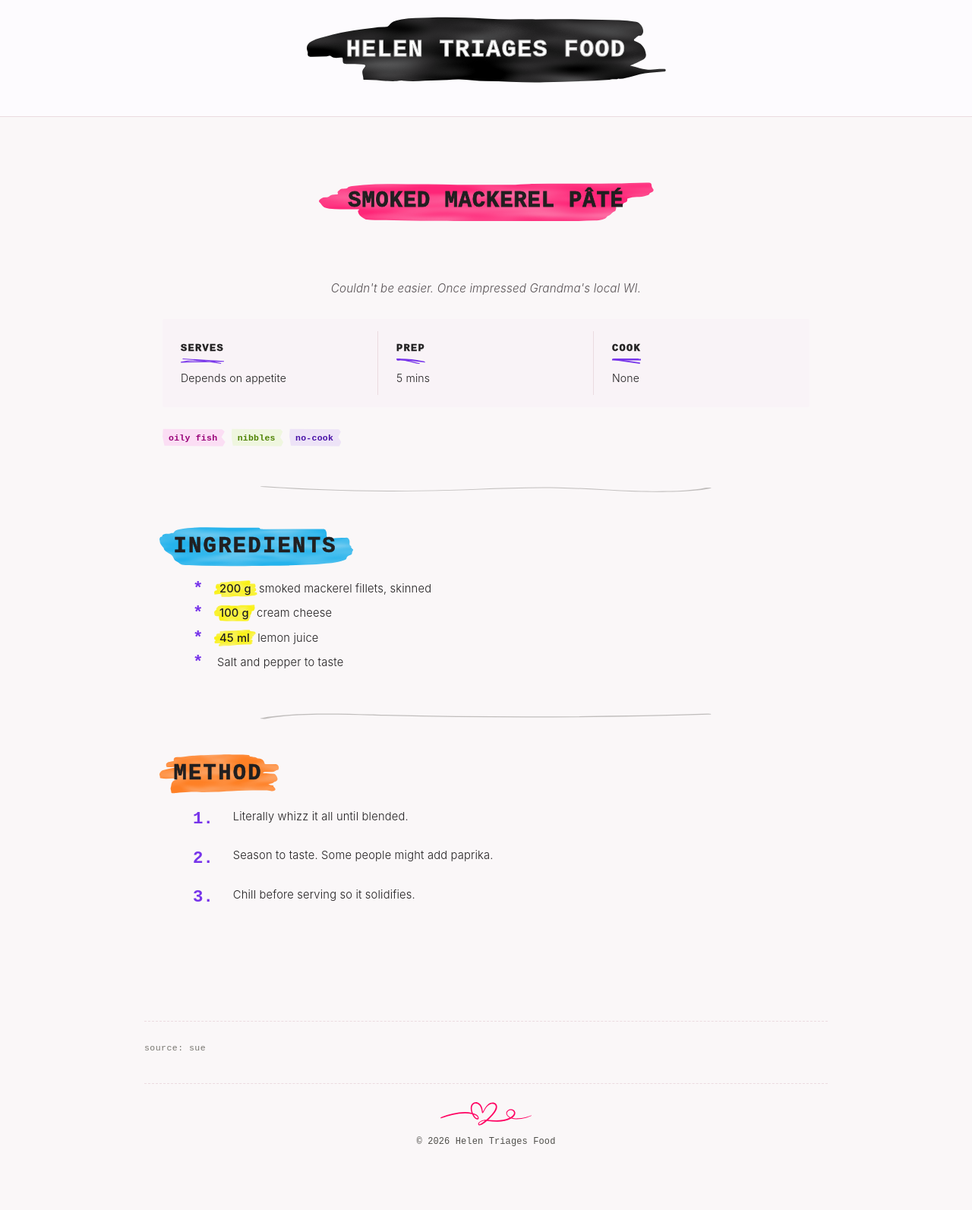
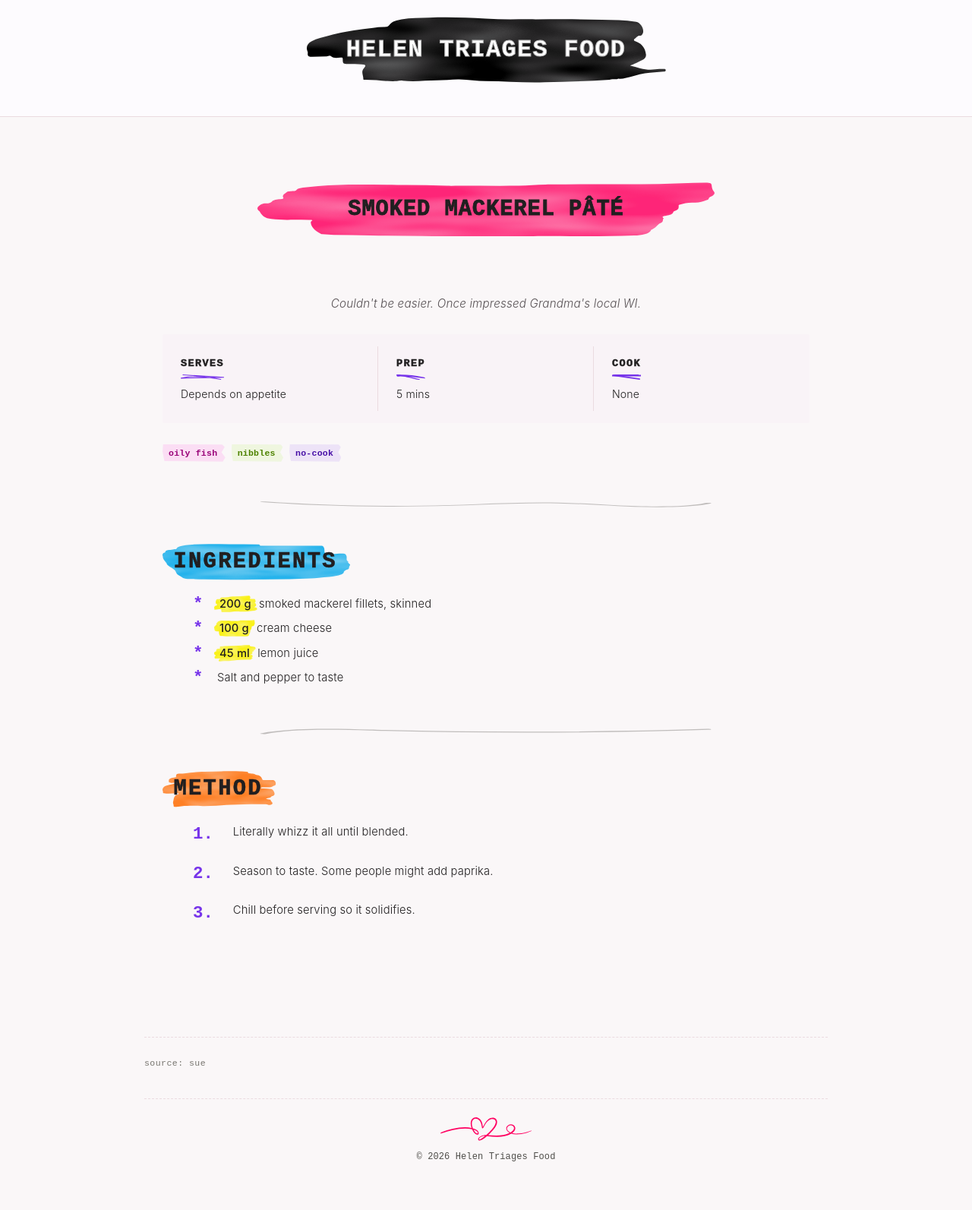
Before and after one commit to DeckOfPandas/helen-triages-food, a Jekyll site: the page built from _recipes/smoked-mackerel-pate.md, in a window 1280 px wide. Shown: the whole page at 76% size. Built offline with Jekyll 4.4.1, drawn with Linux system fonts in a browser that asks for light colours.

Commit message:
(styling) Allow vertical stretching of highlighter background with padding

```diff
--- a/_sass/_recipe.scss
+++ b/_sass/_recipe.scss
@@ -42,12 +42,19 @@ article.recipe {
 
 
 .recipe-title-text {
-  display: inline;
+  display: inline-block;
   position: relative;
   color: $color-text;
   font-size: 1.8rem;
   -webkit-text-stroke: $stroke-heavy;
-  padding: 0.15em 1.2em;   // padding here so highlighter blob covers this area
+  padding: 0.35em 4em;
+
+  .highlighter-slot svg {
+    top: 0 !important;
+    left: 0 !important;
+    width: 100% !important;
+    height: 100% !important;
+  }
 }
 
 // --- Hand-drawn Draft Stamp --------------------------------------------------
@@ -163,9 +170,16 @@ article.recipe {
   // Negative left margin pulls the highlight into the gutter.
   .section-heading-text {
     position: relative;
-    display: inline;
+    display: inline-block;
     padding: 0 0.6em 0 0.5em;
     margin-left: -0.75rem;
+
+    .highlighter-slot svg {
+      top: 0 !important;
+      left: 0 !important;
+      width: 100% !important;
+      height: 100% !important;
+    }
   }
 }
 
```
